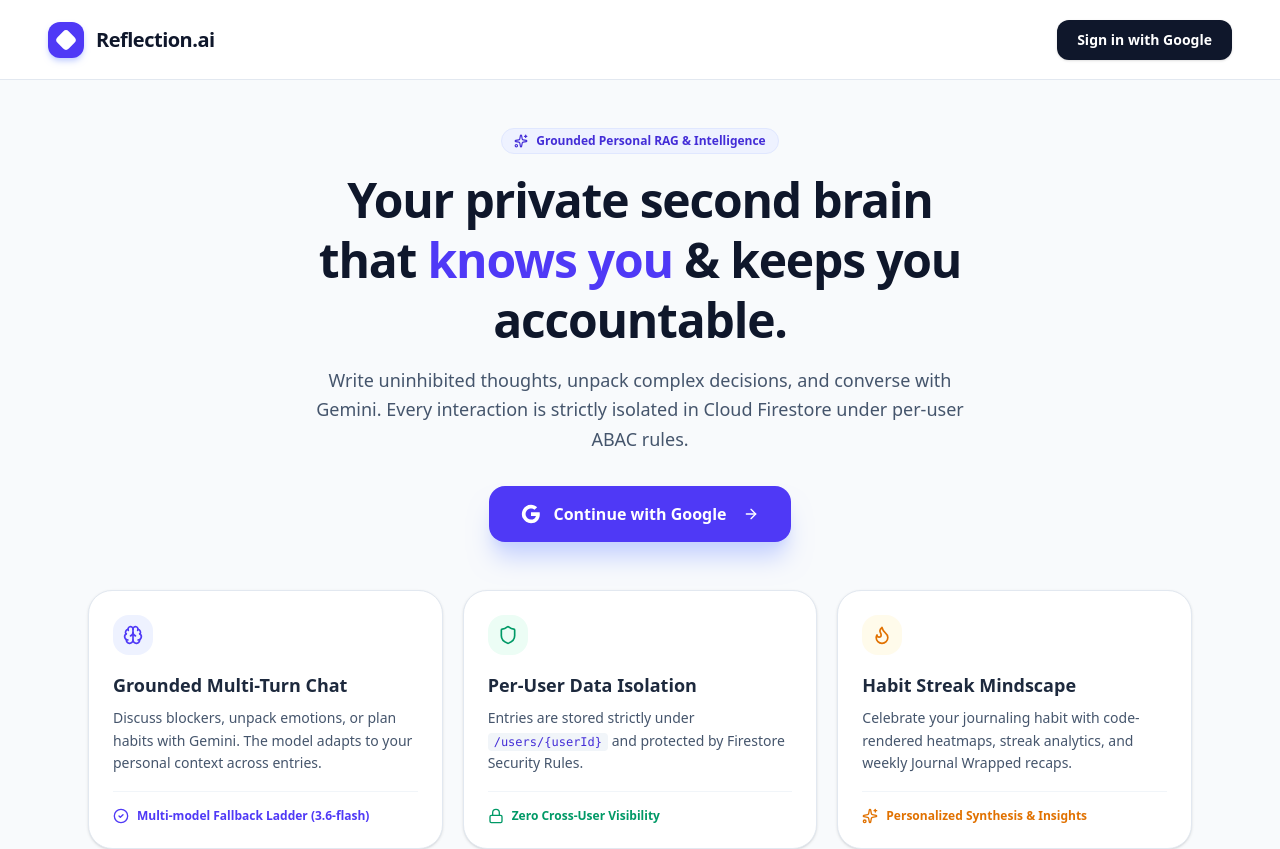
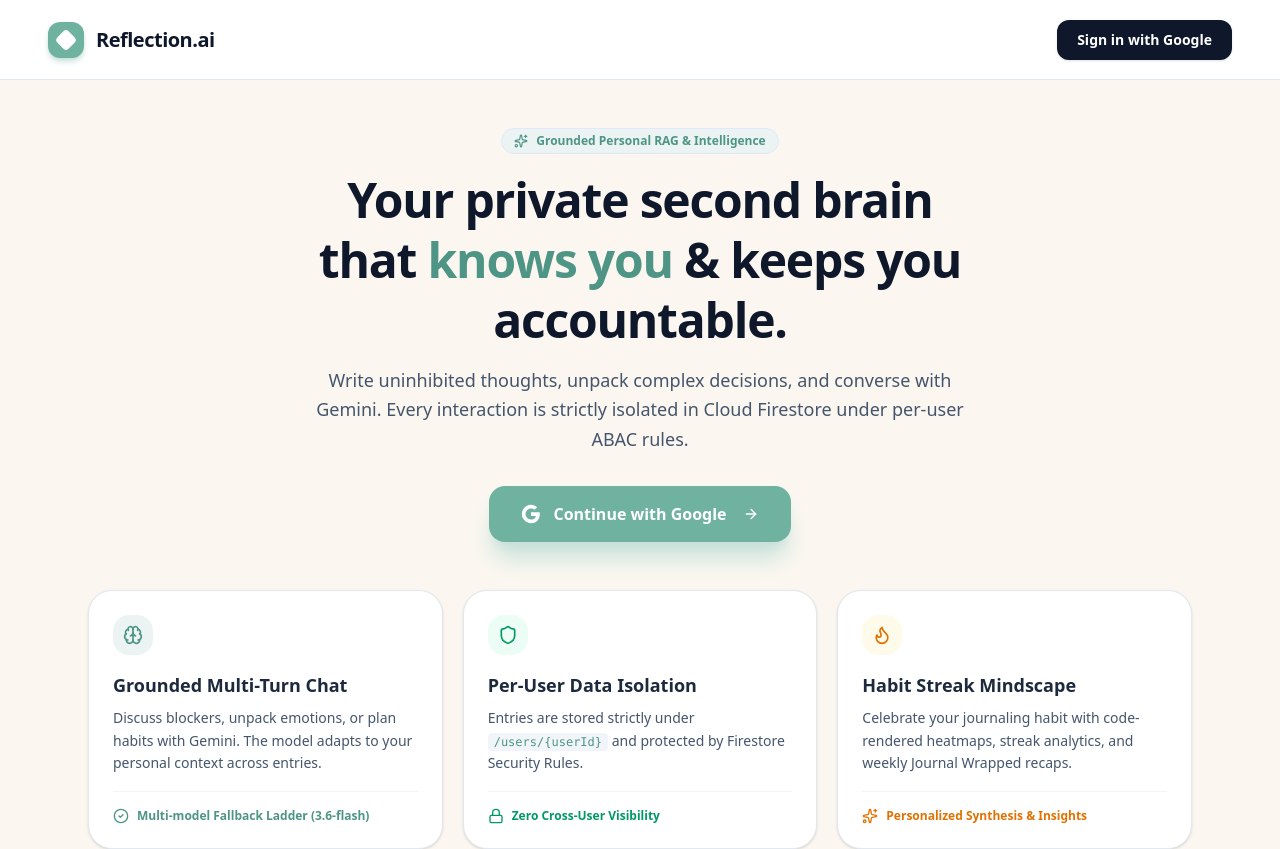
Before and after one commit to Aarushi200225/reflection-ai, a React (Vite) app: page / in a window 1280 px wide. Shown: the top 849 px of the page. Built offline with nearby package versions, Linux system fonts and the light colour scheme; no server answers.

Commit message:
Implement 'Warm Dawn' color palette and styles
Added a 'Warm Dawn' color palette and global styles for a calming UI.

```diff
--- a/src/index.css
+++ b/src/index.css
@@ -1,41 +1,91 @@
 @import "tailwindcss";
 
+/* ============================================================
+   Promptuary — "Warm Dawn" palette
+   Gender-neutral, warm, calming-but-happy, gently playful.
+   ============================================================ */
+:root {
+  --p-cream:      #FBF7F0;  /* warm base background */
+  --p-cream-2:    #F5EEE3;  /* slightly deeper cream for panels */
+  --p-sage:       #6FB2A0;  /* calming primary (sage-teal) */
+  --p-sage-deep:  #4E9585;  /* primary hover / deeper */
+  --p-coral:      #F4A28C;  /* happy accent (soft apricot-coral) */
+  --p-coral-deep: #E8846B;  /* accent hover */
+  --p-lav:        #B9A8D6;  /* muted lavender secondary */
+  --p-ink:        #3A3A44;  /* warm near-black text */
+  --p-ink-soft:   #6B6B78;  /* secondary text */
+  --p-line:       #EAE0D2;  /* warm hairline borders */
+}
+
+/* Global warmth: background + base typography */
+body {
+  background-color: var(--p-cream);
+  color: var(--p-ink);
+}
+
+/* Warm, soft scrollbars */
+* { scrollbar-width: thin; scrollbar-color: var(--p-line) transparent; }
+*::-webkit-scrollbar { width: 8px; height: 8px; }
+*::-webkit-scrollbar-thumb { background: var(--p-line); border-radius: 999px; }
+*::-webkit-scrollbar-track { background: transparent; }
+
+/* Gentle global softening — rounder, softer shadows for a bubbly feel.
+   These nudge the whole app warmer without touching component logic. */
+button { transition: transform .12s ease, background-color .2s ease, box-shadow .2s ease; }
+button:hover:not(:disabled) { transform: translateY(-1px); }
+button:active:not(:disabled) { transform: translateY(0) scale(.98); }
+
+/* Utility overrides: repaint the launchpad's cool slate/indigo base toward warm dawn.
+   Component classes still win where set, but these shift the ambient feel. */
+.bg-\[\#F8FAFC\] { background-color: var(--p-cream) !important; }
+.bg-slate-50 { background-color: var(--p-cream-2) !important; }
+.bg-slate-50\/80 { background-color: color-mix(in srgb, var(--p-cream-2) 80%, transparent) !important; }
+
+/* ---- Optional accent remap (uncomment to also warm indigo without class swaps) ----
+   These recolor the launchpad's indigo accents to sage/coral globally. Kept commented
+   so you can choose class-swaps (cleaner) OR this blanket remap (faster). */
+
+.bg-indigo-600 { background-color: var(--p-sage) !important; }
+.bg-indigo-700, .hover\:bg-indigo-700:hover { background-color: var(--p-sage-deep) !important; }
+.text-indigo-600 { color: var(--p-sage-deep) !important; }
+.bg-indigo-50 { background-color: color-mix(in srgb, var(--p-sage) 14%, white) !important; }
+.text-indigo-700 { color: var(--p-sage-deep) !important; }
+.shadow-indigo-200, .shadow-indigo-200\/50 { --tw-shadow-color: color-mix(in srgb, var(--p-sage) 40%, white) !important; }
+.from-indigo-900 { --tw-gradient-from: var(--p-sage-deep) !important; }
+.to-indigo-800 { --tw-gradient-to: var(--p-sage) !important; }
+
+
+/* ============================================================
+   Markdown (unchanged from original)
+   ============================================================ */
 .markdown-body {
   font-size: 0.875rem;
   line-height: 1.625;
 }
-
 .markdown-body p {
   margin-bottom: 0.75rem;
 }
-
 .markdown-body p:last-child {
   margin-bottom: 0;
 }
-
 .markdown-body ul,
 .markdown-body ol {
   margin-top: 0.5rem;
   margin-bottom: 0.75rem;
   padding-left: 1.25rem;
 }
-
 .markdown-body ul {
   list-style-type: disc;
 }
-
 .markdown-body ol {
   list-style-type: decimal;
 }
-
 .markdown-body li {
   margin-bottom: 0.25rem;
 }
-
 .markdown-body strong {
   font-weight: 600;
 }
-
 .markdown-body blockquote {
   border-left: 3px solid currentColor;
   padding-left: 0.75rem;
@@ -44,7 +94,6 @@
   opacity: 0.9;
   font-style: italic;
 }
-
 .markdown-body code {
   background-color: rgba(0, 0, 0, 0.1);
   padding: 0.15rem 0.35rem;
```
